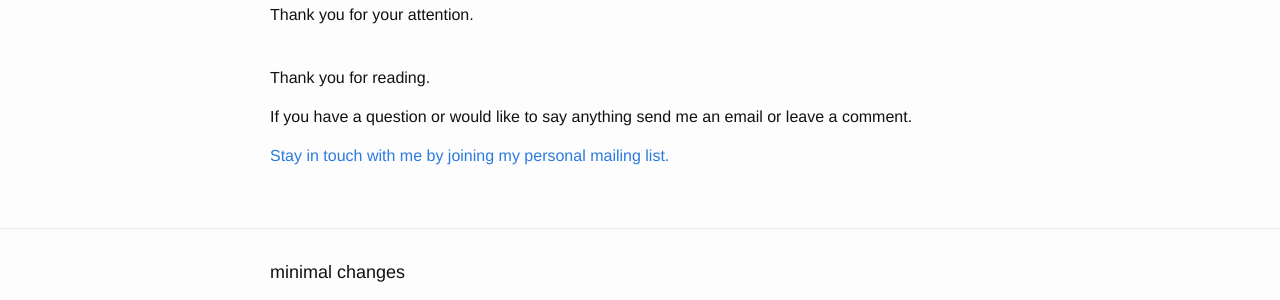
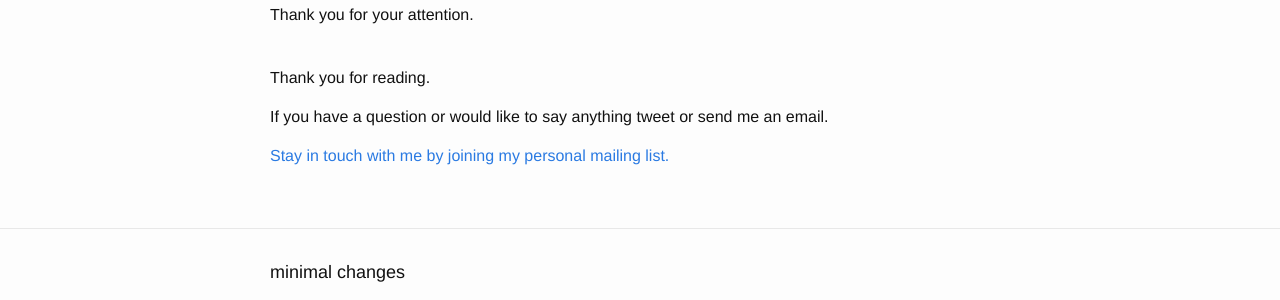
Before and after one commit to kevinolega/minimalchanges, a Jekyll site: the page built from _posts/2016-10-13-Remember-the-Middle.md, in a window 1280 px wide. Shown: the part 1286-1586 px from the top of the page. Built offline with Jekyll 4.4.1, drawn with Linux system fonts in a browser that asks for light colours; part of the change alters nothing that is shown.

Commit message:
removed disquss

```diff
--- a/_layouts/post.html
+++ b/_layouts/post.html
@@ -19,7 +19,7 @@ layout: default
       {{ content }}
       <br>
       <p>Thank you for reading.</p>
-  <p>If you have a question or would like to say anything send me an email or leave a comment.</p>
+  <p>If you have a question or would like to say anything tweet or send me an email.</p>
   <p><a href="http://eepurl.com/oCUar">Stay in touch with me by joining my personal mailing list.</a> </p>
   <script async src="//pagead2.googlesyndication.com/pagead/js/adsbygoogle.js"></script>
 <!-- End of blogpost -->
@@ -35,26 +35,6 @@ layout: default
 
   {% if site.disqus.shortname %}
     {% include disqus_comments.html %}
-  <div id="disqus_thread"></div>
-<script>
-
-/**
-*  RECOMMENDED CONFIGURATION VARIABLES: EDIT AND UNCOMMENT THE SECTION BELOW TO INSERT DYNAMIC VALUES FROM YOUR PLATFORM OR CMS.
-*  LEARN WHY DEFINING THESE VARIABLES IS IMPORTANT: https://disqus.com/admin/universalcode/#configuration-variables*/
-/*
-var disqus_config = function () {
-this.page.url = PAGE_URL;  // Replace PAGE_URL with your page's canonical URL variable
-this.page.identifier = PAGE_IDENTIFIER; // Replace PAGE_IDENTIFIER with your page's unique identifier variable
-};
-*/
-(function() { // DON'T EDIT BELOW THIS LINE
-var d = document, s = d.createElement('script');
-s.src = 'https://EXAMPLE.disqus.com/embed.js';
-s.setAttribute('data-timestamp', +new Date());
-(d.head || d.body).appendChild(s);
-})();
-</script>
-<noscript>Please enable JavaScript to view the <a href="https://disqus.com/?ref_noscript">comments powered by Disqus.</a></noscript>
 
   {% endif %}
 </article>
```
